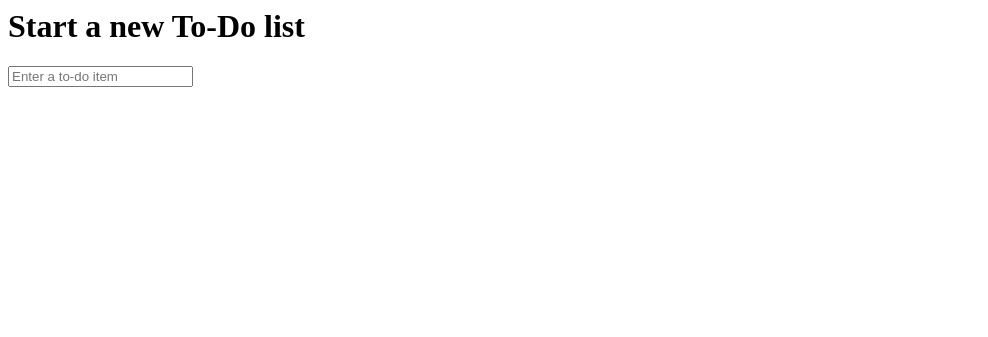
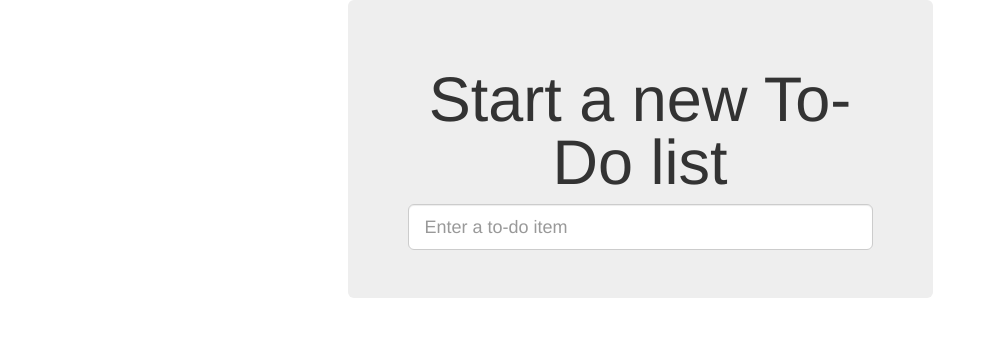
Before and after one commit to BrenoTeixeira/superlists, a Django app: page / in a window 1280 px wide. Shown: the top 337 px of the page, without its empty margins (0-988 px from the left). Run offline with Django 3.2, Linux system fonts and the light colour scheme; some libraries are stand-ins or nearby versions.

Commit message:
Use Boostrap to improve layout

```diff
--- /dev/null
+++ b/lists/static/base.css
@@ -0,0 +1,3 @@
+# id_new_item {
+    margin-top: 2ex;
+}
--- a/lists/templates/base.html
+++ b/lists/templates/base.html
@@ -1,15 +1,26 @@
-<html>
+<!DOCTYPE html>
+<html lang="en">
     <head>
     	<title>To-Do lists</title>
+    	<meta name="viewport" content="width=device-width, initial-scale=1.0">
+    	<link href="/static/bootstrap/css/bootstrap.min.css" rel="stylesheet" media="screen">
+    	<link href="/static/base.css" rel="stylesheet" media="screen">
     </head>
     <body>
+        <div class="container">
+            <div class="row">
+                <div class="col-md-6 col-md-offset-3 jumbotron">
+                    <div class="text-center">
                         <h1>{% block header_text %}{% endblock %}</h1>
-
         	            <form method="POST" action="{% block form_action %}{% endblock %}">
         	            	{% csrf_token %}
-		    <input name="item_text" id="id_new_item" placeholder="Enter a to-do item">
+	    	                <input name="item_text" id="id_new_item" class="form-control input-lg" placeholder="Enter a to-do item">
                         </form>
+                    </div>
                     {% block table %}
                     {% endblock %}
+                </div>
+            </div>
+        </div>
     </body>
 </html>
--- a/lists/templates/list.html
+++ b/lists/templates/list.html
@@ -1,4 +1,6 @@
 {% extends 'base.html' %}
+
+{% block header_text %}Your To-Do list{% endblock %}
 
 {% block form_action %}/lists/{{ list.id }}/new_item{% endblock %}
 
```
Lines whose indentation alone changed are shown as unchanged.
